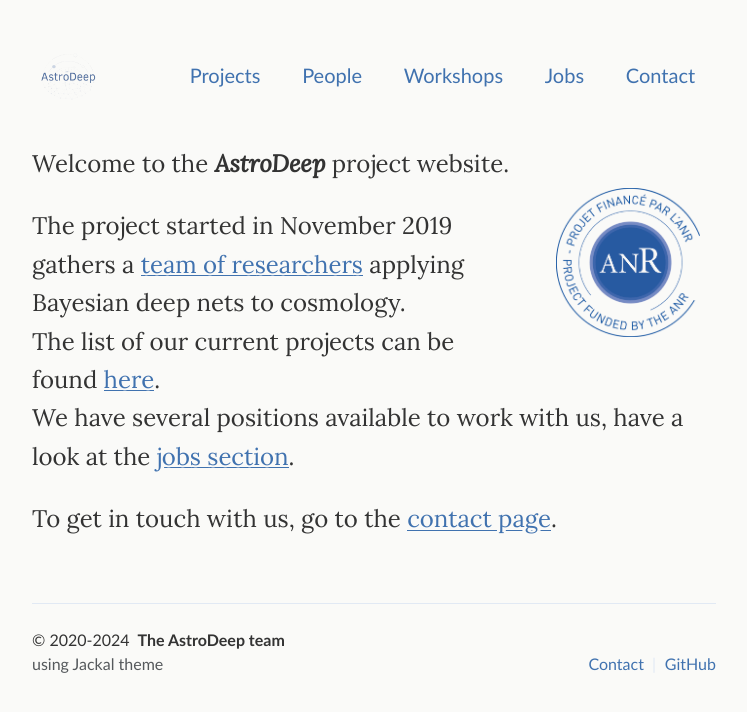
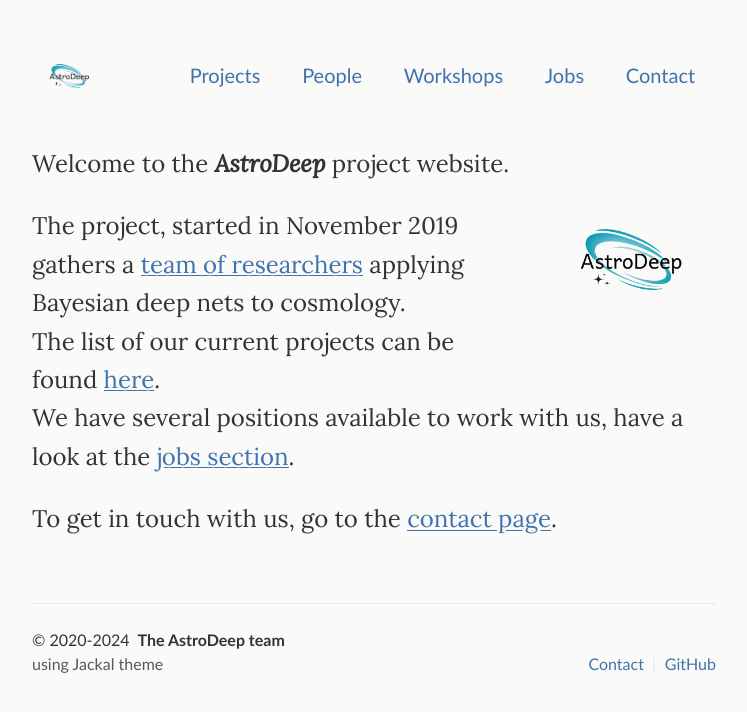
Before and after one commit to astrodeepnet/website, a Jekyll site: the page built from index.md, in a window 1280 px wide. Shown: the top 712 px of the page, without its empty margins (266-1013 px from the left). Built offline with Jekyll 4.4.1, drawn with Linux system fonts in a browser that asks for light colours.

Commit message:
Update logo

```diff
--- a/_includes/header.html
+++ b/_includes/header.html
@@ -1,7 +1,7 @@
 <header class="site-header">
 
   <h1 class="site-title">
-    <a href="{{ site.baseurl }}/" title="Home page"><img class="site-logo" src="{{ site.baseurl }}/assets/img/logo.png"></a>
+    <a href="{{ site.baseurl }}/" title="Home page"><img class="site-logo" src="{{ site.baseurl }}/assets/img/logo-astrodeep.png"></a>
     <!-- <a href="{{ site.baseurl }}/" title="Home page"><img class="site-logo" src="{{ site.baseurl }}/assets/img/logo.svg"></a> -->
   </h1>
 
--- a/index.md
+++ b/index.md
@@ -7,11 +7,11 @@
 
   {::nomarkdown}
   <figure class="site-profile">
-      <img src="{{ site.baseurl }}/assets/img/ANR_logo.png">
+      <img src="{{ site.baseurl }}/assets/img/logo-astrodeep.png">
   </figure>
   {:/}
 
-  The project started in November 2019 gathers a [team of researchers](people/) applying Bayesian deep nets to cosmology.
+  The project, started in November 2019 gathers a [team of researchers](people/) applying Bayesian deep nets to cosmology.
   The list of our current projects can be found [here](projects/).
   We have several positions available to work with us, have a look at the [jobs section](jobs/).
 
```
Also changed, not shown: assets/img/logo-astrodeep.png (added).
